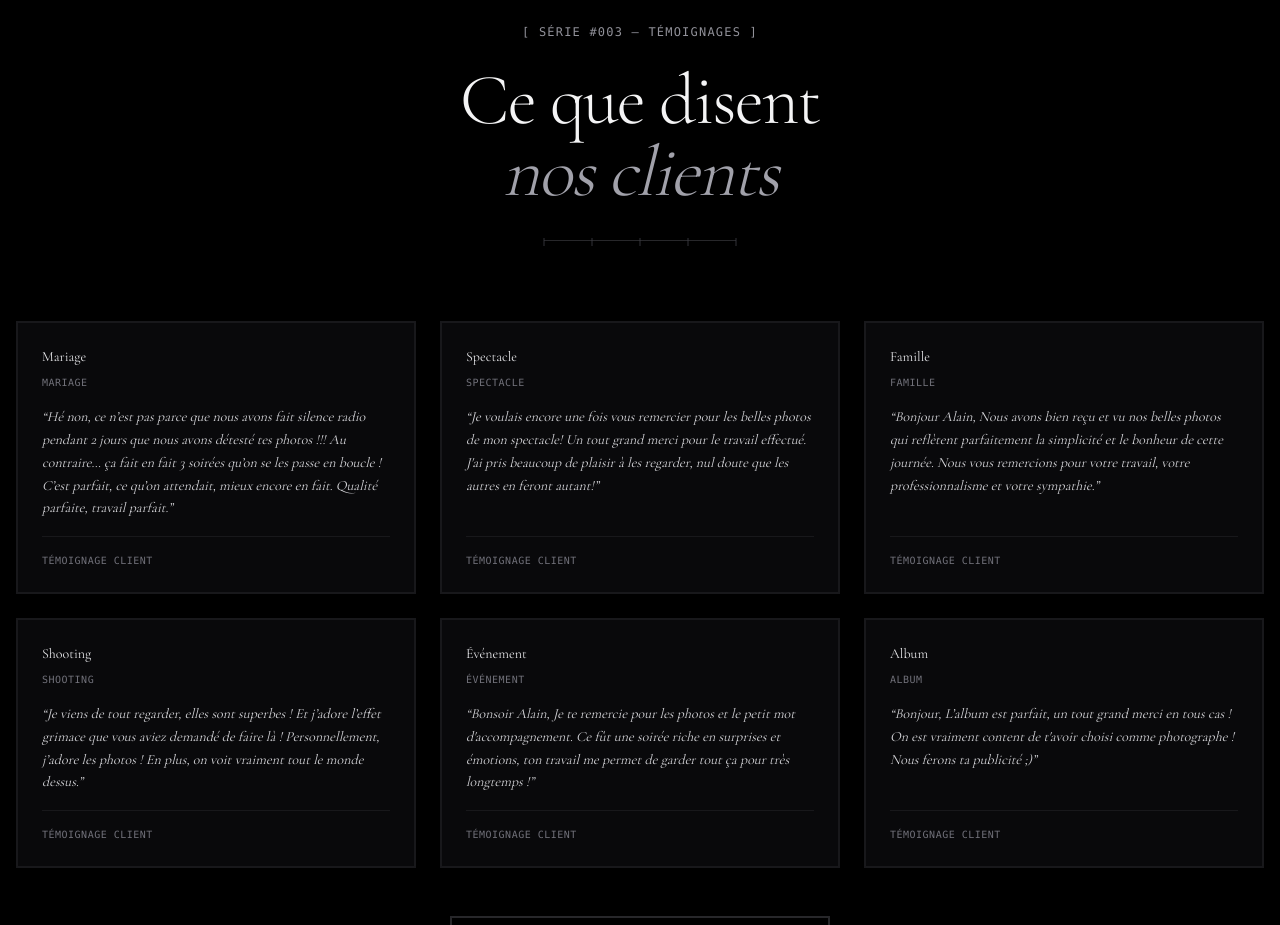
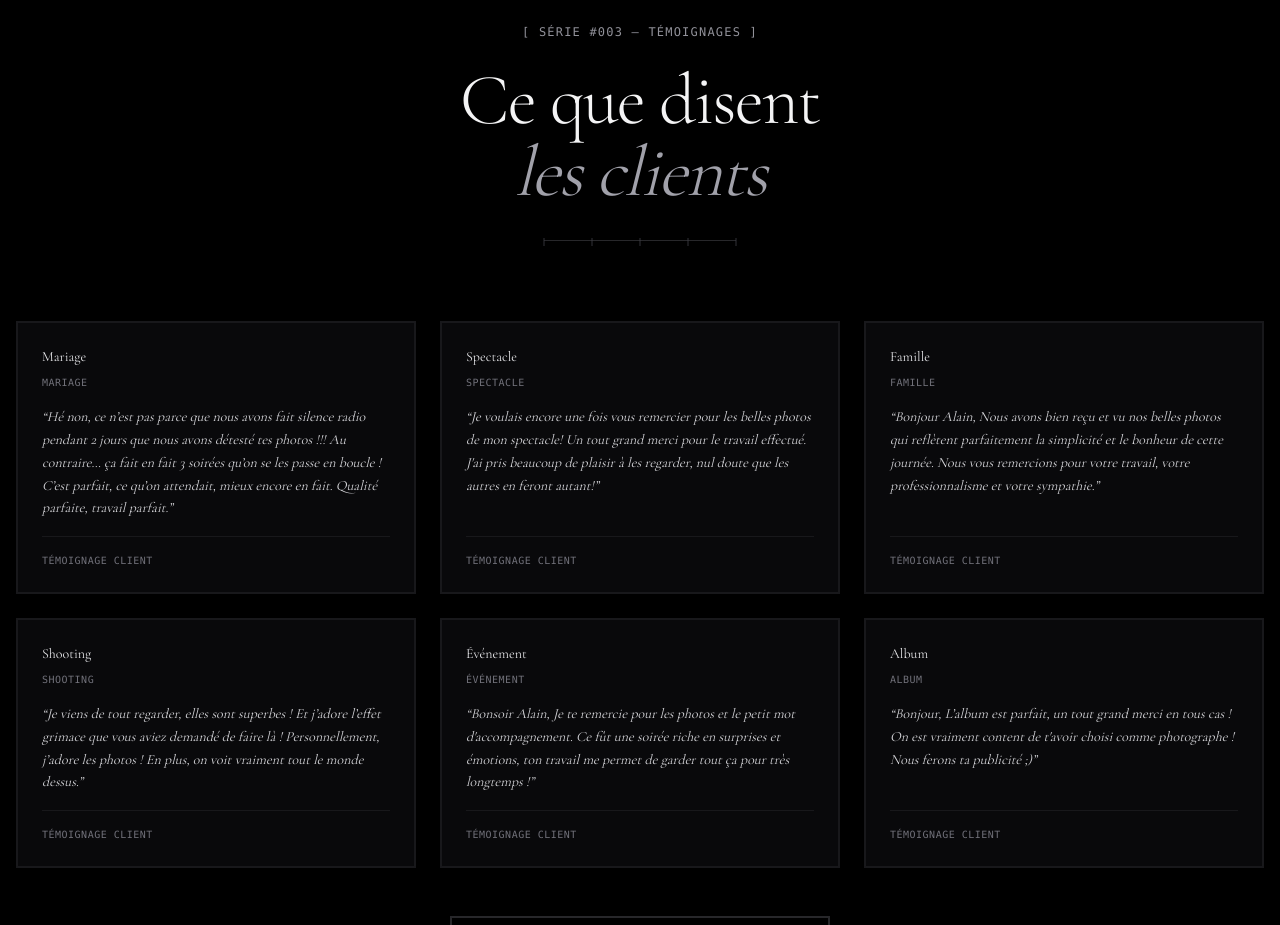
Before and after one commit to Slipaclous/focale28, a Next.js app: page / in a window 1280 px wide. Shown: the part 3740-4665 px from the top of the page. Built offline with nearby package versions, Linux system fonts and the light colour scheme; no server answers.

Commit message:
link verification

```diff
--- a/components/Testimonials.tsx
+++ b/components/Testimonials.tsx
@@ -95,7 +95,7 @@ export default function Testimonials() {
           <h2 className="text-5xl md:text-7xl font-serif font-extralight text-zinc-100 tracking-tight leading-tight mb-4">
             Ce que disent
             <br />
-            <span className="text-zinc-400 italic font-light">nos clients</span>
+            <span className="text-zinc-400 italic font-light">les clients</span>
           </h2>
 
           {/* Ligne de séparation */}
```
